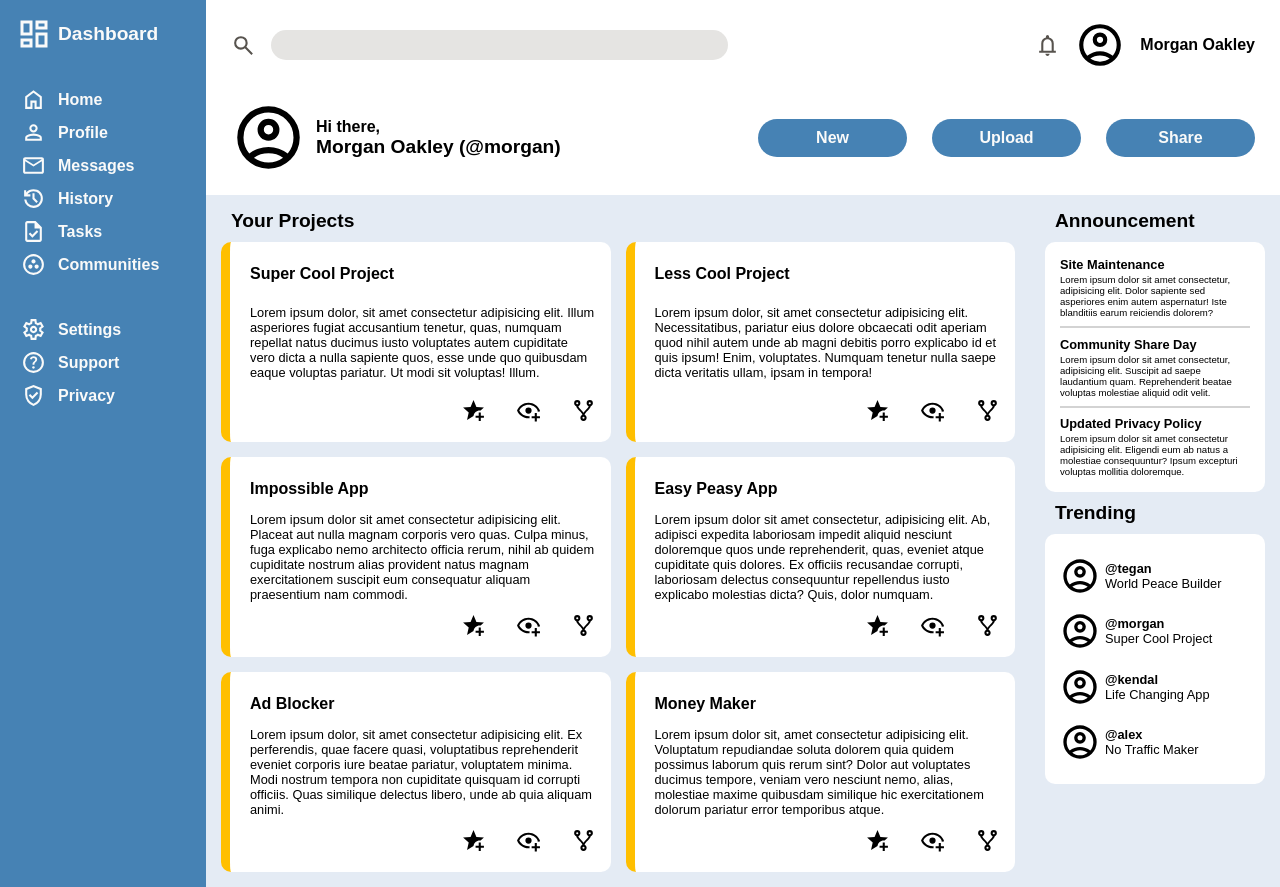
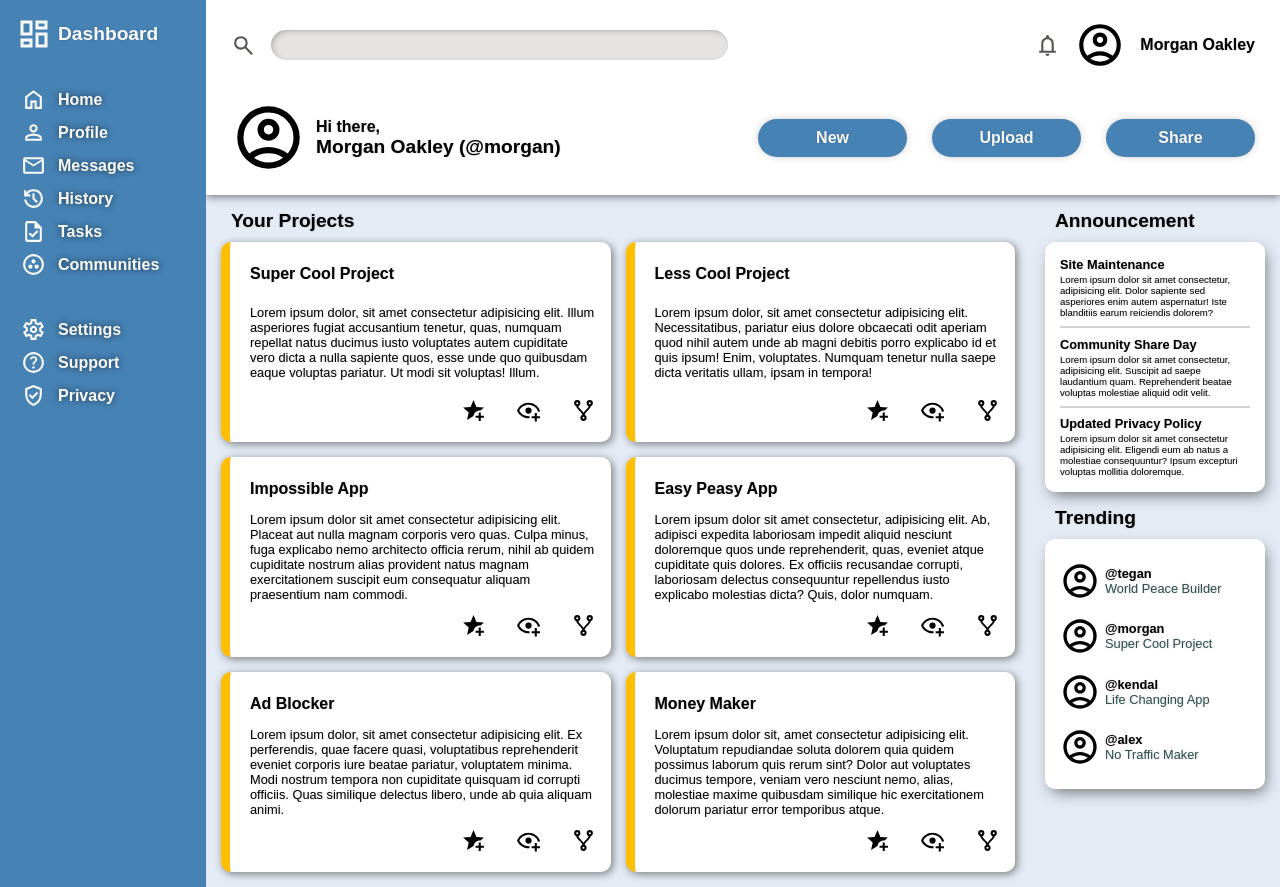
Before and after one commit to jnssvdl/admin-dashboard, a plain HTML site: page index.html in a window 1280 px wide. Drawn offline with Linux system fonts and the light colour scheme; a web font is replaced by a local one.

Commit message:
Added box and text shadows

```diff
--- a/index.html
+++ b/index.html
@@ -183,7 +183,7 @@
                     <div class="trending-item">
                         <img src="./assets/account_circle_FILL0_wght400_GRAD0_opsz24.svg" alt="" class="profile-icon">
                         <div class="name-username">
-                            <div>@morgan</div>
+                            <div class="other-user">@morgan</div>
                             <div>Super Cool Project</div>
                         </div>
                     </div>
--- a/style.css
+++ b/style.css
@@ -14,6 +14,7 @@
     padding: 0;
     box-sizing: border-box;
     font-family: 'Inclusive Sans', sans-serif;
+    text-shadow: 0px 0px 2px rgba(0,0,0,0.2);
 }
 
 html, body {
@@ -38,6 +39,9 @@ html, body {
     font-weight: bolder;
     gap: 10px;
     padding: 10px 15px;
+    z-index: 1;
+    box-shadow: 0px 2px 8px 0px rgba(0,0,0,0.48);
+
 }
 
 .header > div {
@@ -67,6 +71,9 @@ html, body {
     border: none;
     border-radius: 50px;
     background-color: var(--platinum);
+    box-shadow: 2px 2px 8px -4px rgba(0,0,0,0.49) inset;
+    outline: none;
+    padding: 0 20px;
 }
 
 .profile-icon {
@@ -105,6 +112,7 @@ html, body {
     cursor: pointer;
     font-size: 1rem;
     color: var(--white);
+    box-shadow: 0px 0px 11px -4px rgba(0,0,0,0.48);
 }
 
 .account, .button-container {
@@ -124,6 +132,7 @@ html, body {
     padding: 16px;
     font-size: 1rem;
     font-weight: bold;
+    z-index: 2;
 }
 
 .dashboard {
@@ -133,6 +142,7 @@ html, body {
     font-weight: bolder;
     gap: 6px;
     color: var(--white);
+    text-shadow: 0px 0px 8px rgba(0,0,0,0.6);
 }
 
 .dashboard .icon {
@@ -162,6 +172,7 @@ html, body {
 .left-sidebar a {
     text-decoration: none;
     color: var(--white);
+    text-shadow: 0px 0px 6px rgba(0,0,0,0.6);
 }
 
 
@@ -196,12 +207,17 @@ html, body {
     align-items: center;
     border-radius: 10px;
     border-left: 0.6rem solid var(--yellow);
+    box-shadow: 2px 2px 8px 0px rgba(0,0,0,0.48);
 }
 
 .title {
     font-weight: bolder;
     font-size: 1rem;
+}
 
+.title:hover {
+    text-decoration: underline;
+    cursor: pointer;
 }
 
 .description {
@@ -235,6 +251,7 @@ html, body {
     height: 250px;
     width: 100%;
     border-radius: 10px;
+    box-shadow: 3px 6px 15px -3px rgba(0,0,0,0.52);
 }
 
 .right-sidebar > div:nth-child(odd) {
@@ -244,7 +261,7 @@ html, body {
 }
 
 .right-sidebar > div:nth-child(3) {
-    padding-top: 10px;
+    padding-top: 15px
 }
 
 .announcement {
@@ -269,10 +286,14 @@ html, body {
     font-weight: bold;
 }
 
+.announcement-title:hover {
+    text-decoration: underline;
+    cursor: pointer;
+}
+
 .announcement-description {
     font-size: 0.6rem;
 }
-
 
 .trending-item > .profile-icon {
     width: 40px;
@@ -286,6 +307,7 @@ html, body {
     gap: 2px;
     grid-template-rows: 1fr 1fr 1fr 1fr;
 }
+
 .trending-item {
     justify-self: center;
     display: grid;
@@ -301,3 +323,12 @@ html, body {
 .name-username > div:first-child {
     font-weight: bolder;
 }
+
+.name-username > div:first-child:hover {
+    text-decoration: underline;
+    cursor: pointer;
+}
+
+.name-username > div:last-child {
+    color: darkslategray;
+}
```
